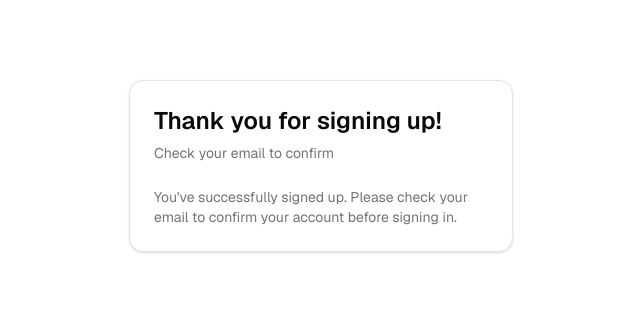
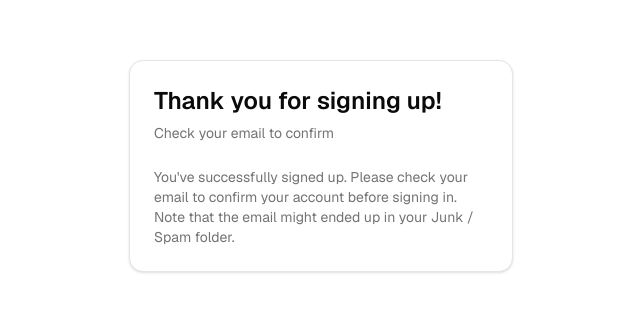
Before and after one commit to panjiesw/mini-job-board, a Next.js app: page /auth/sign-up-success in a window 1280 px wide. Shown: the part 234-546 px from the top of the page, without its empty margins (319-959 px from the left). Built offline with nearby package versions, Linux system fonts and the light colour scheme.

Commit message:
feat: :children_crossing: add note to check spam in signup success

```diff
--- a/app/auth/sign-up-success/page.tsx
+++ b/app/auth/sign-up-success/page.tsx
@@ -19,7 +19,7 @@ export default function Page() {
             <CardContent>
               <p className="text-sm text-muted-foreground">
                 You&apos;ve successfully signed up. Please check your email to confirm your account
-                before signing in.
+                before signing in. Note that the email might ended up in your Junk / Spam folder.
               </p>
             </CardContent>
           </Card>
```
